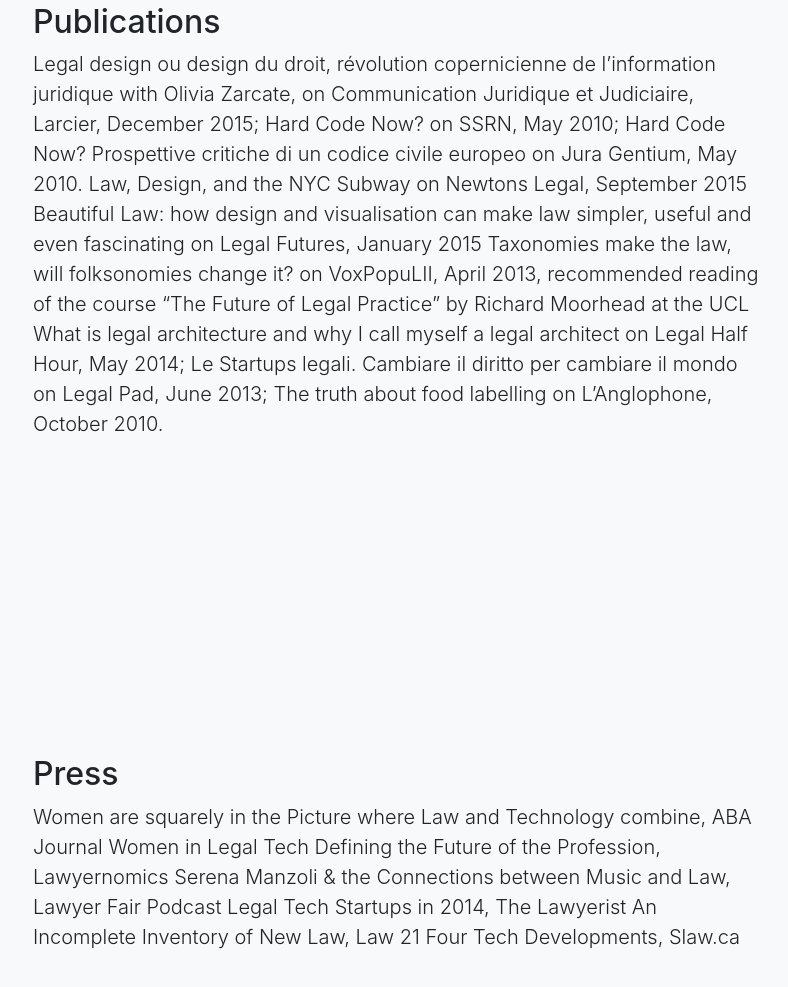
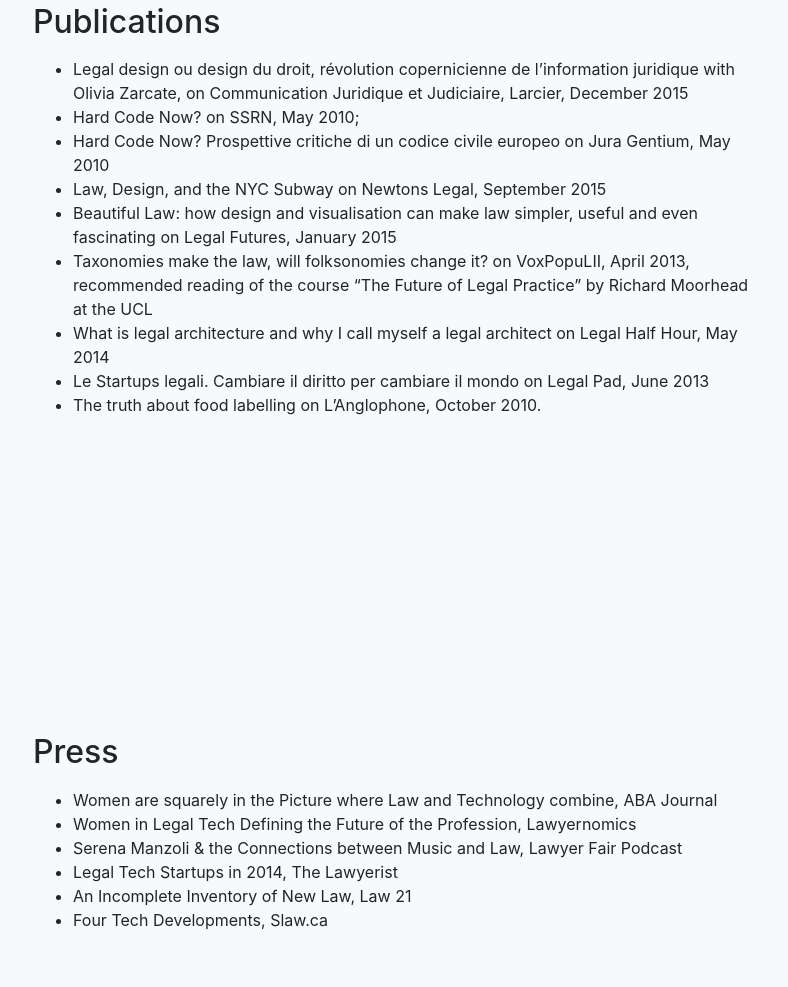
Before and after one commit to SquareLaw/squarelaw.github.io, a website with bundled scripts: page index.html in a window 1280 px wide. Shown: the part 1546-2533 px from the top of the page, without its empty margins (242-1030 px from the left). Built offline with nearby package versions, Linux system fonts and the light colour scheme.

Commit message:
Update index.html

```diff
--- a/index.html
+++ b/index.html
@@ -88,23 +88,27 @@
       <div class="row">
         <div class="col-lg-8 mx-auto">
           <h2>Publications</h2>
-          <p class="lead">Legal design ou design du droit, révolution copernicienne de l’information juridique with Olivia Zarcate, on Communication Juridique et Judiciaire, Larcier, December 2015;
+          <p class="lead">
+            <ul>
+              <li>Legal design ou design du droit, révolution copernicienne de l’information juridique with Olivia Zarcate, on Communication Juridique et Judiciaire, Larcier, December 2015</li>
 
-Hard Code Now? on SSRN, May 2010;
+<li>Hard Code Now? on SSRN, May 2010;</li>
 
-Hard Code Now? Prospettive critiche di un codice civile europeo on Jura Gentium, May 2010.
+<li>Hard Code Now? Prospettive critiche di un codice civile europeo on Jura Gentium, May 2010</li>
 
- Law, Design, and the NYC Subway on Newtons Legal, September 2015
+ <li>Law, Design, and the NYC Subway on Newtons Legal, September 2015</li>
 
-Beautiful Law: how design and visualisation can make law simpler, useful and even fascinating on Legal Futures, January 2015
+<li>Beautiful Law: how design and visualisation can make law simpler, useful and even fascinating on Legal Futures, January 2015</li>
 
-Taxonomies make the law, will folksonomies change it? on VoxPopuLII, April 2013, recommended reading of the course “The Future of Legal Practice”  by Richard Moorhead at the UCL
+<li>Taxonomies make the law, will folksonomies change it? on VoxPopuLII, April 2013, recommended reading of the course “The Future of Legal Practice”  by Richard Moorhead at the UCL
 
-What is legal architecture and why I call myself a legal architect on Legal Half Hour, May 2014;
+<li>What is legal architecture and why I call myself a legal architect on Legal Half Hour, May 2014</li>
 
-Le Startups legali. Cambiare il diritto per cambiare il mondo on Legal Pad, June 2013;
+<li>Le Startups legali. Cambiare il diritto per cambiare il mondo on Legal Pad, June 2013</li>
 
-The truth about food labelling on L’Anglophone, October 2010.</p>
+<li>The truth about food labelling on L’Anglophone, October 2010.</li>
+          </ul>
+          </p>
         </div>
       </div>
     </div>
@@ -116,17 +120,19 @@
         <div class="col-lg-8 mx-auto">
           <h2>Press</h2>
           <p class="lead">
-Women are squarely in the Picture where Law and Technology combine, ABA Journal
+            <ul>
+<li>Women are squarely in the Picture where Law and Technology combine, ABA Journal</li>
 
-Women in Legal Tech Defining the Future of the Profession, Lawyernomics
+<li>Women in Legal Tech Defining the Future of the Profession, Lawyernomics</li>
 
-Serena Manzoli & the Connections between Music and Law, Lawyer Fair Podcast
+<li>Serena Manzoli & the Connections between Music and Law, Lawyer Fair Podcast</li>
 
-Legal Tech Startups in 2014, The Lawyerist
+<li>Legal Tech Startups in 2014, The Lawyerist</li>
 
-An Incomplete Inventory of New Law, Law 21
+<li>An Incomplete Inventory of New Law, Law 21</li>
 
-Four Tech Developments, Slaw.ca</p>
+<li>Four Tech Developments, Slaw.ca</li>
+          </ul></p>
         </div>
       </div>
     </div>
```
